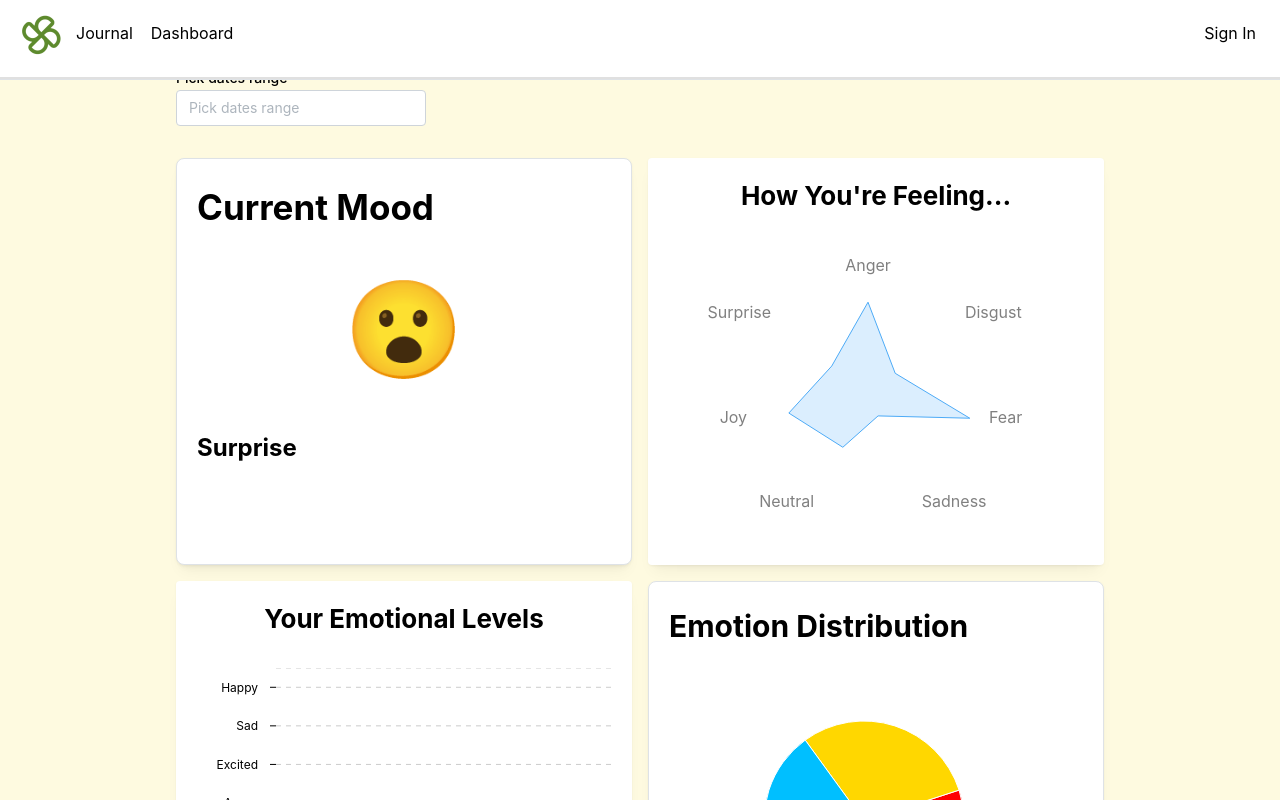
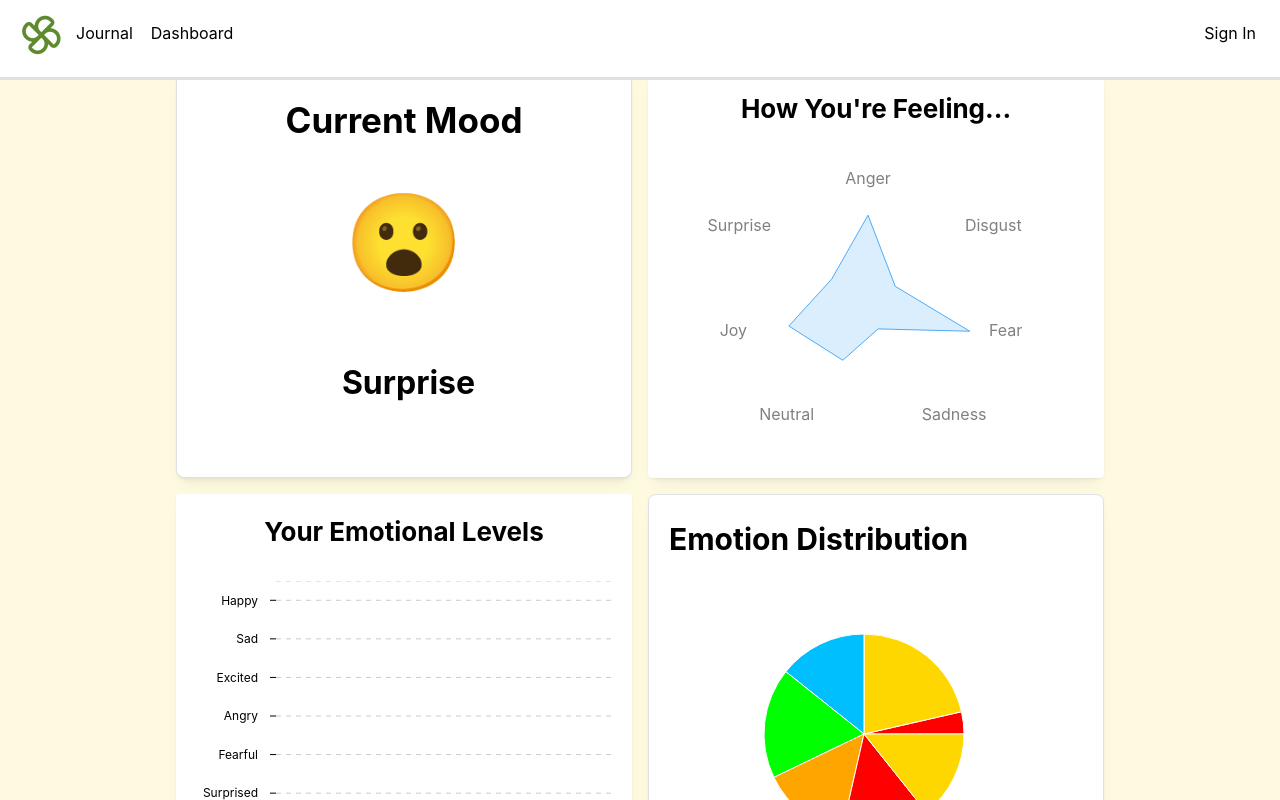
Before and after one commit to andrewbapham/justvent, a React (Vite) app in the folder frontend/: page /dashboard in a window 1280 px wide. Shown: the top 800 px of the page. Built offline with nearby package versions, Linux system fonts and the light colour scheme.

Commit message:
refactored components and design files

```diff
--- a/frontend/package.json
+++ b/frontend/package.json
@@ -27,6 +27,7 @@
     "@tiptap/extension-link": "^2.7.4",
     "@tiptap/react": "^2.7.4",
     "@tiptap/starter-kit": "^2.7.4",
+    "axios": "^1.7.7",
     "dayjs": "^1.11.13",
     "embla-carousel-react": "^7.1.0",
     "react": "^18.3.1",
--- a/frontend/src/App.jsx
+++ b/frontend/src/App.jsx
@@ -3,9 +3,10 @@ import "@mantine/core/styles.css";
 import { AppShell } from "@mantine/core";
 import { BrowserRouter as Router, Routes, Route, Link } from "react-router-dom";
 import Home from "./pages/Home";
-import Dashboard from "./pages/Dashboard";
+import Dashboard from "./pages/components/Dashboard/Dashboard";
 import Journal from "./pages/Journal";
 import NavBar from "../src/components/NavBar";
+
 import Signin from "./pages/SignIn";
 
 import "./App.css";
--- a/frontend/src/pages/Dashboard.css
+++ /dev/null
@@ -1,16 +0,0 @@
-/* Dashboard.css */
-
-/* Define the bouncing animation */
-@keyframes bounce {
-    0%, 100% {
-      transform: translateY(0);
-    }
-    50% {
-      transform: translateY(-15px); /* Adjust the value to control how high it bounces */
-    }
-  }
-
-  /* Apply the bounce animation to elements with the bounce class */
-  .bounce {
-    animation: bounce 2s infinite; /* 2 seconds duration, repeats infinitely */
-  }
--- a/frontend/src/pages/Barchart.jsx
+++ b/frontend/src/pages/components/Dashboard/Barchart.jsx
@@ -1,7 +1,7 @@
 import React from 'react';
 import { Card, Title as MantineTitle } from '@mantine/core';
 import { BarChart } from '@mantine/charts';
-import { data } from './data';
+import { data } from '../../data';
 
 const Barchart = () => {
   return (
--- a/frontend/src/pages/Dashboard.jsx
+++ b/frontend/src/pages/components/Dashboard/Dashboard.jsx
@@ -1,12 +1,10 @@
 import React, { useState } from 'react';
 import { Container, Grid, Center, Box, Card, Text } from '@mantine/core';
-import { DatePickerInput } from '@mantine/dates';
 import { PieChart, Pie, Cell, Tooltip } from 'recharts';
 import Barchart from './Barchart';
 import Radarchart from './Radarchat.jsx';
 
-
-import "./Dashboard.css";
+import "../../design/Dashboard.css";
 
 const moodEmojis = {
   Anger: '😡',
@@ -20,64 +18,82 @@ const moodEmojis = {
 
 const pieData = [
   { name: 'Anger', value: 5 },
-  { name: 'Joy', value: 30 },
+  { name: 'Disgust', value: 30 },
+  { name: 'Fear', value: 20 },
+  { name: 'Joy', value: 25 },
+  { name: 'Neutral', value: 20 },
   { name: 'Sadness', value: 20 },
-  { name: 'Neutral', value: 25 },
   { name: 'Surprise', value: 20 },
 ];
 
 const COLORS = ['#FF0000', '#FFD700', '#00BFFF', '#00FF00', '#FFA500'];
 
 const Dashboard = () => {
-  const [value, setValue] = useState([null, null]);
   const [currentMood, setCurrentMood] = useState('Surprise');
+  const [dateRange, setDateRange] = useState({
+    startDate: '',
+    endDate: ''
+  });
+
+  const handleDateChange = (e) => {
+    const { name, value } = e.target;
+    setDateRange((prev) => ({
+      ...prev,
+      [name]: value,
+    }));
+  };
 
   return (
-    <Center bg='#FEFAE0' w={"100vw"} h={"100vh"}>
-      <Container size="md" style={{ marginTop: '10em' }}>
+    <Center className="fullscreen-center">
+      <Container className="fullscreen-container">
         <h1>Your <i>current</i> state of mind</h1>
 
-        <Box style={{ marginBottom: "2em" }}>
-          <DatePickerInput
-            type="range"
-            label="Pick dates range"
-            placeholder="Pick dates range"
-            value={value}
-            onChange={setValue}
-            classNames={{ input: 'date-input-icon' }}
-            style={{ width: "250px" }}
+        <Box style={{ marginBottom: "2em", display: "flex", gap: "10px" }}>
+          <input
+            type="date"
+            name="startDate"
+            value={dateRange.startDate}
+            onChange={handleDateChange}
+            style={{ padding: "8px", borderRadius: "5px" }}
+          />
+          <input
+            type="date"
+            name="endDate"
+            value={dateRange.endDate}
+            onChange={handleDateChange}
+            style={{ padding: "8px", borderRadius: "5px" }}
           />
         </Box>
 
         <Grid>
-
+          {/* Current Mood card */}
           <Grid.Col span={6}>
             <Card shadow="sm" padding="lg" radius="md" withBorder style={{ height: "100%" }}>
-              <Text weight={500} size="lg" mb="md" style={{ fontSize: '35px' }}>
+              <Text weight={500} size="lg" mb="md" className="card-title">
                 <b>Current Mood</b>
               </Text>
 
-              <Text size="xl" align="center" style={{ fontSize: "6rem" }} className="bounce">
+              <Text size="xl" className="emoji-large bounce">
                 {moodEmojis[currentMood]}
               </Text>
-              <h2>{currentMood}</h2>
+              <h2 className='emojiword'>{currentMood}</h2>
             </Card>
           </Grid.Col>
 
-
+          {/* Radar chart */}
           <Grid.Col span={6}>
             <Radarchart />
           </Grid.Col>
 
-
+          {/* Bar chart */}
           <Grid.Col span={6}>
             <Barchart />
           </Grid.Col>
 
-
+          {/* Pie chart */}
           <Grid.Col span={6}>
             <Card shadow="sm" padding="lg" radius="md" withBorder style={{ height: "100%" }}>
-              <Text weight={500} size="lg" mb="md" style={{ fontSize: '30px' }}>
+              <Text weight={500} size="lg" mb="md" className="card-subtitle">
                 <b>Emotion Distribution</b>
               </Text>
               <PieChart width={300} height={300}>
--- /dev/null
+++ b/frontend/src/pages/design/Dashboard.css
@@ -0,0 +1,65 @@
+
+.fullscreen-center {
+  width: 100vw;
+  height: 100vh;
+  min-height: 100vh;
+  background-color: #FEFAE0;
+}
+
+
+.fullscreen-container {
+  min-height: 100vh;
+  display: flex;
+  flex-direction: column;
+  justify-content: center;
+  align-items: center;
+}
+
+.bounce {
+  animation: bounce 2s infinite;
+}
+
+.card-title {
+  font-size: 35px;
+  text-align: center;
+}
+
+.card-subtitle {
+  font-size: 30px;
+}
+
+.emoji-large {
+  font-size: 6rem;
+  text-align: center;
+  margin-bottom: 10px;
+}
+.current-mood-card {
+  display: flex;
+  flex-direction: column;
+  justify-content: center;
+  align-items: center;
+  height: 100%;
+  text-align: center;
+}
+
+.current-mood-text {
+  text-align: center;
+  font-size: 1.5rem;
+  margin-top: 10px;
+}
+.emojiword{
+  font-size: 2em;
+  align-items: center;
+  justify-content: center;
+  margin-left: 35%;
+}
+
+
+@keyframes bounce {
+  0%, 100% {
+    transform: translateY(0);
+  }
+  50% {
+    transform: translateY(-10px);
+  }
+}
```
Also changed, not shown: frontend/src/pages/components/Dashboard/Radarchat.jsx (renamed from frontend/src/pages/Radarchat.jsx), frontend/src/pages/design/Radarchat.css (renamed from frontend/src/pages/Radarchat.css), 1 other file (tests, documents, lock files or other folders).
